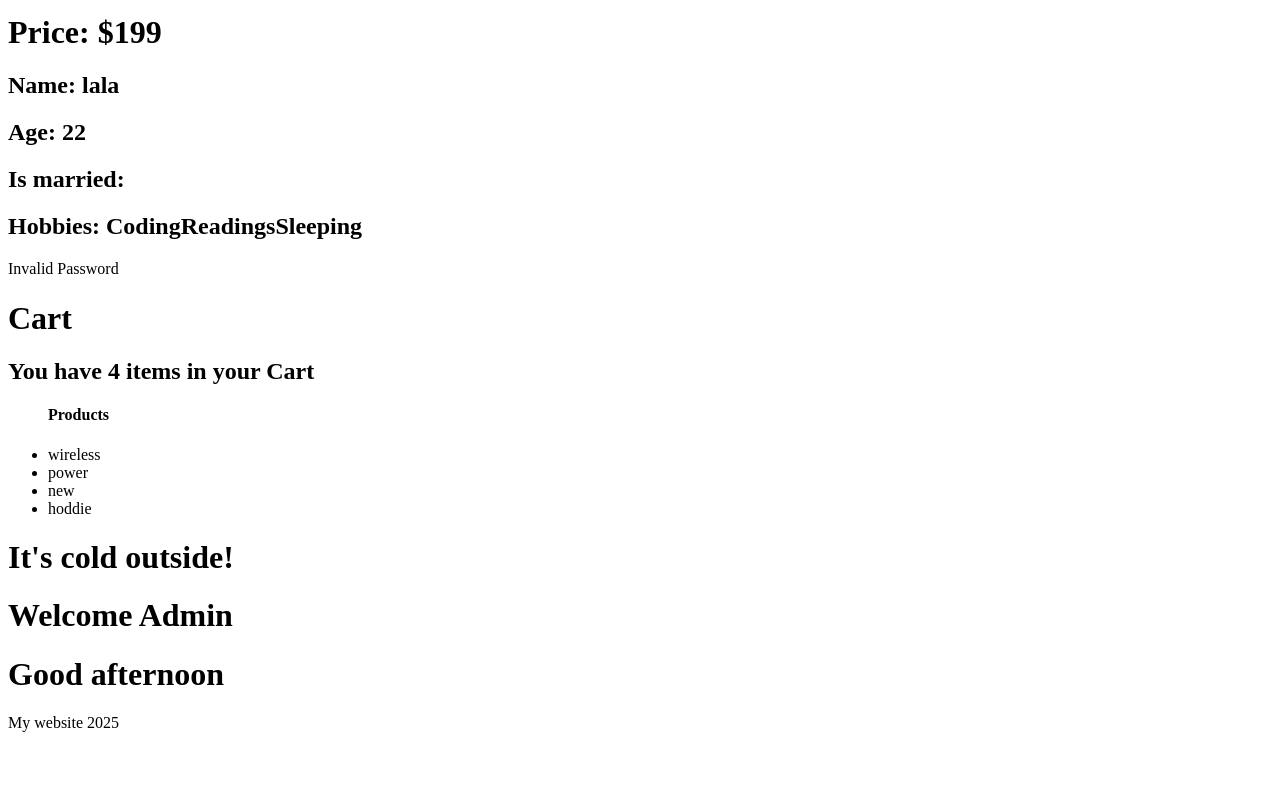
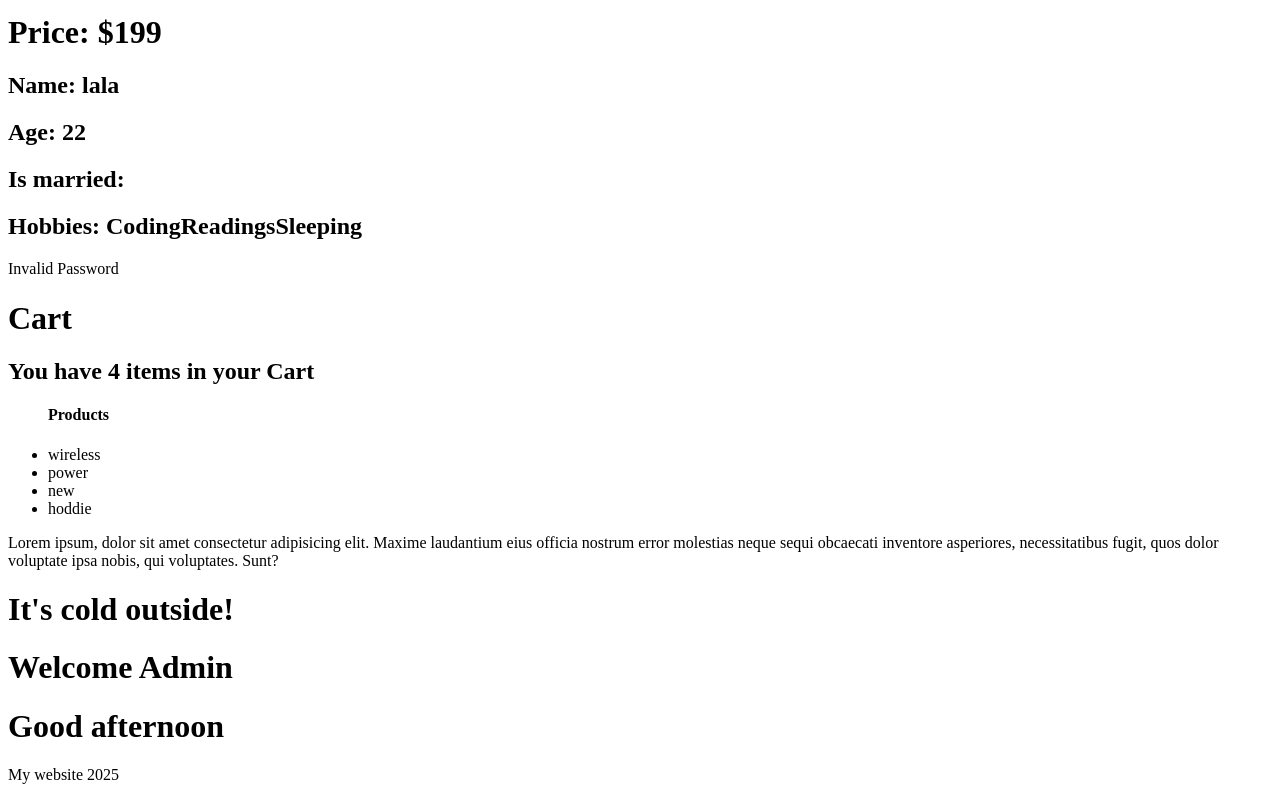
Before and after one commit to JimHui12/react2025, a React (Vite) app: page / in a window 1280 px wide. Shown: the part 795-1595 px from the top of the page. Before the commit the page ends 1543 px from the top, so only its background shows below. Built offline with nearby package versions, Linux system fonts and the light colour scheme.

Commit message:
if condition

```diff
--- a/src/App.jsx
+++ b/src/App.jsx
@@ -2,6 +2,9 @@ import Header from "./components/Header";
 import Main from "./components/Main";
 import Footer from "./components/Footer";
 
+/*
+* 1:50:45
+*/
 const App = () => {
   return (
     <div>
--- a/src/components/Cart.jsx
+++ b/src/components/Cart.jsx
@@ -1,5 +1,9 @@
 const Cart = () => {
   const items = ["wireless", "power", "new", "hoddie"];
+
+  function moveHandler() {
+    alert('mouse move event fired')
+  }
 
   return (
     <div>
@@ -11,6 +15,9 @@ const Cart = () => {
           <li key={Math.random()}>{item}</li>
         ))}
       </ul>
+      <p onMouseOver={moveHandler}>
+        Lorem ipsum, dolor sit amet consectetur adipisicing elit. Maxime laudantium eius officia nostrum error molestias neque sequi obcaecati inventore asperiores, necessitatibus fugit, quos dolor voluptate ipsa nobis, qui voluptates. Sunt?
+      </p>
     </div>
   );
 };
```
